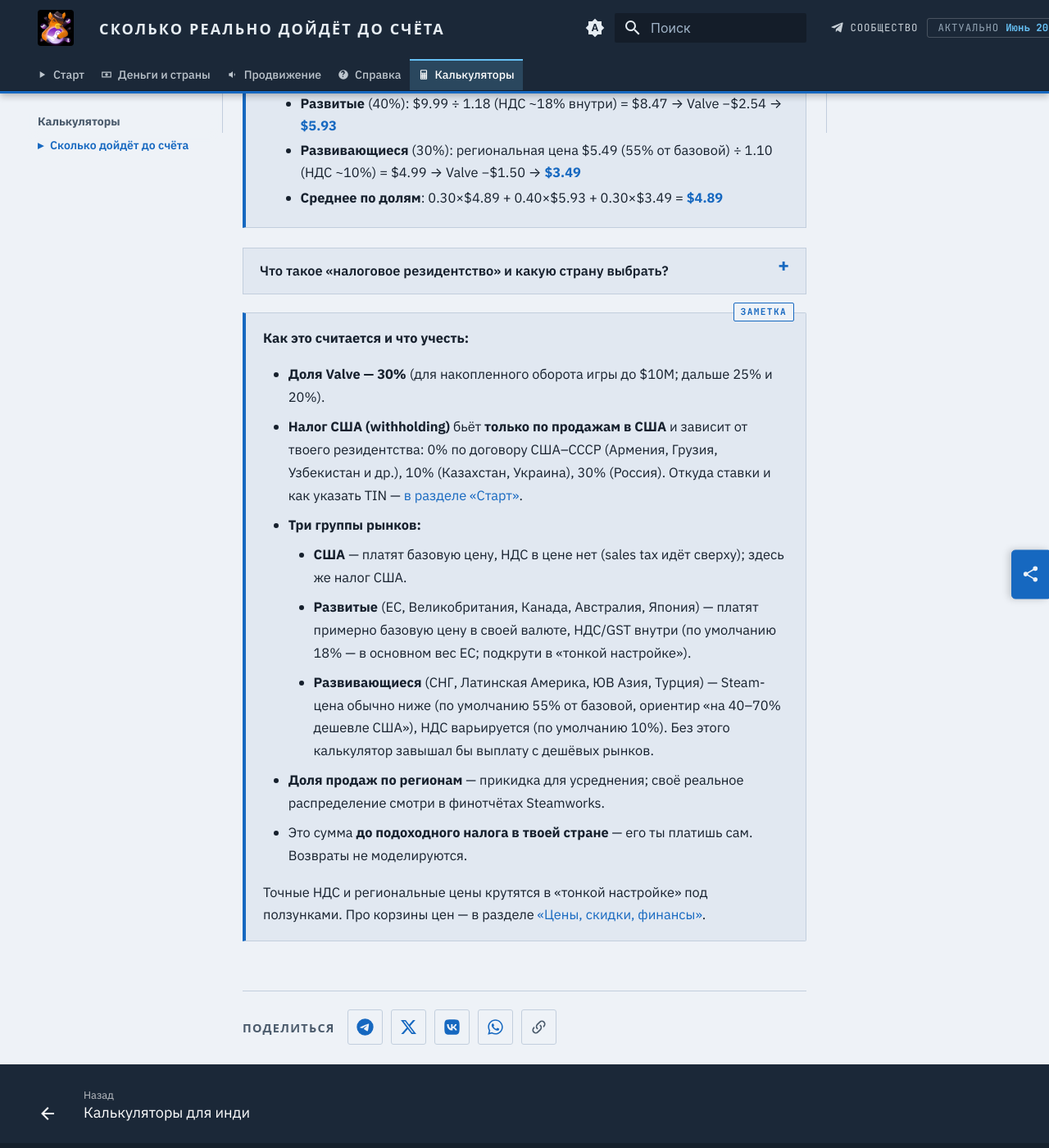
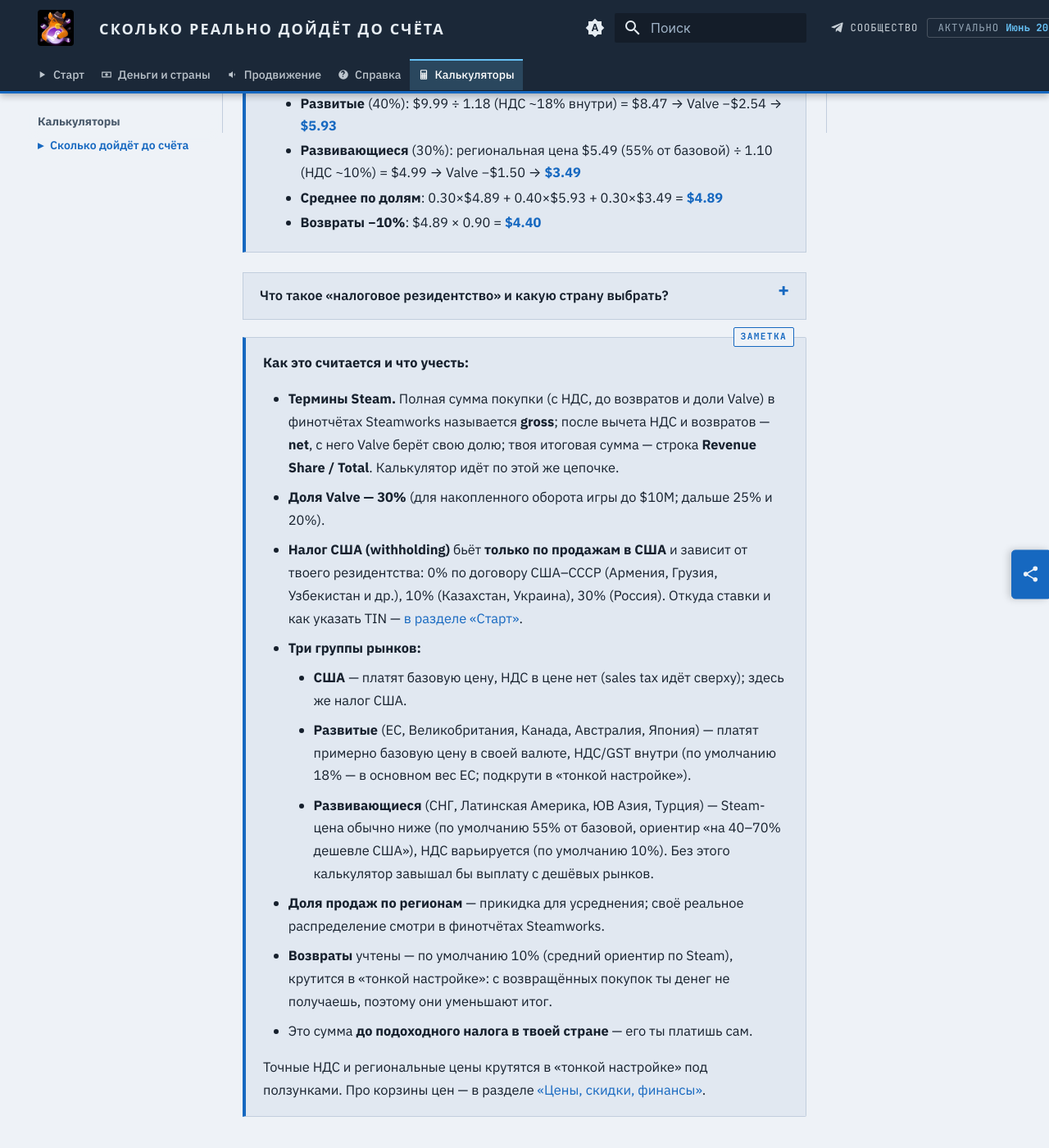
Before and after one commit to steam-izdat/steam-izdat.github.io, an MkDocs documentation site: the page built from docs/calc/payout.md, in a window 1280 px wide and 1400 px high, scrolled down 1077 px. Shown: the whole window at 82% size. Built offline with MkDocs 1.6.1 and Material for MkDocs 9.7.7, drawn with Linux system fonts in a browser that asks for light colours; some of the changed text lies outside the part shown.

Commit message:
Калькулятор: учёт возвратов (10% по умолчанию) + термины Steam gross/net
- Поле «процент возвратов» в тонкой настройке (дефолт 10%, меняется)
- Итог считается после возвратов, отдельным шагом в расчёте
- В заметке помечено: gross / net / Revenue Share — термины финотчётов Steamworks

```diff
--- a/docs/calc/payout.md
+++ b/docs/calc/payout.md
@@ -45,6 +45,7 @@
 <details class="izd-faq izd-calc__adv">
 <summary>Тонкая настройка: НДС и региональные цены</summary>
 <div class="izd-calc__advbody">
+<label>Процент возвратов, %<br><input type="number" class="izd-calc__refund" value="10" min="0" max="50" step="1"></label>
 <label>НДС в развитых, %<br><input type="number" class="izd-calc__devvat" value="18" min="0" max="30" step="1"></label>
 <label>Цена в развивающихся, % от базовой<br><input type="number" class="izd-calc__regf" value="55" min="0" max="100" step="5"></label>
 <label>НДС в развивающихся, %<br><input type="number" class="izd-calc__ovat" value="10" min="0" max="30" step="1"></label>
@@ -75,6 +76,7 @@
 
 **Как это считается и что учесть:**
 
+- **Термины Steam.** Полная сумма покупки (с НДС, до возвратов и доли Valve) в финотчётах Steamworks называется **gross**; после вычета НДС и возвратов — **net**, с него Valve берёт свою долю; твоя итоговая сумма — строка **Revenue Share / Total**. Калькулятор идёт по этой же цепочке.
 - **Доля Valve — 30%** (для накопленного оборота игры до $10M; дальше 25% и 20%).
 - **Налог США (withholding)** бьёт **только по продажам в США** и зависит от твоего резидентства: 0% по договору США–СССР (Армения, Грузия, Узбекистан и др.), 10% (Казахстан, Украина), 30% (Россия). Откуда ставки и как указать TIN — [в разделе «Старт»](../01-start/index.md).
 - **Три группы рынков:**
@@ -82,7 +84,8 @@
     - **Развитые** (ЕС, Великобритания, Канада, Австралия, Япония) — платят примерно базовую цену в своей валюте, НДС/GST внутри (по умолчанию 18% — в основном вес ЕС; подкрути в «тонкой настройке»).
     - **Развивающиеся** (СНГ, Латинская Америка, ЮВ Азия, Турция) — Steam-цена обычно ниже (по умолчанию 55% от базовой, ориентир «на 40–70% дешевле США»), НДС варьируется (по умолчанию 10%). Без этого калькулятор завышал бы выплату с дешёвых рынков.
 - **Доля продаж по регионам** — прикидка для усреднения; своё реальное распределение смотри в финотчётах Steamworks.
-- Это сумма **до подоходного налога в твоей стране** — его ты платишь сам. Возвраты не моделируются.
+- **Возвраты** учтены — по умолчанию 10% (средний ориентир по Steam), крутится в «тонкой настройке»: с возвращённых покупок ты денег не получаешь, поэтому они уменьшают итог.
+- Это сумма **до подоходного налога в твоей стране** — его ты платишь сам.
 
 Точные НДС и региональные цены крутятся в «тонкой настройке» под ползунками. Про корзины цен — в разделе [«Цены, скидки, финансы»](../05-pricing/index.md).
 
--- a/docs/javascripts/calc-payout.js
+++ b/docs/javascripts/calc-payout.js
@@ -42,7 +42,9 @@
   q(".izd-calc__otv").textContent = izdPct(nOT);
 
   var blended = izdR2(nUS * us.bank + nAD * ad.bank + nOT * ot.bank);
-  var effPct = price ? Math.round(blended / price * 100) : 0;
+  var refund = (parseFloat(q(".izd-calc__refund").value) || 0) / 100;
+  var finalBank = izdR2(blended * (1 - refund));
+  var effPct = price ? Math.round(finalBank / price * 100) : 0;
 
   var out = q(".izd-calc__out");
   if (!tot) {
@@ -51,13 +53,14 @@
   }
   var devVpct = Math.round(devV * 100), otVpct = Math.round(otV * 100), regFpct = Math.round(regF * 100);
   out.innerHTML =
-    '<p class="izd-calc__headline">В среднем с продажи тебе дойдёт <b>' + izdMoney(blended) + '</b> — ≈ ' + effPct + '% от базовой цены ' + izdMoney(price) + '.</p>' +
+    '<p class="izd-calc__headline">В среднем с продажи тебе дойдёт <b>' + izdMoney(finalBank) + '</b> — ≈ ' + effPct + '% от базовой цены ' + izdMoney(price) + '.</p>' +
     '<div class="izd-calc__steps"><p class="izd-calc__stepstitle">Как посчитано:</p><ul>' +
     '<li><b>США</b> (' + izdPct(nUS) + ' продаж): ' + izdMoney(price) + ' → Valve −' + izdMoney(us.steam) + ' → твои ' + izdMoney(us.dev) +
       (us.wh > 0 ? ' → налог США ' + Math.round(rate * 100) + '% −' + izdMoney(us.wh) : ' → налог США 0%') + ' → <b>' + izdMoney(us.bank) + '</b></li>' +
     '<li><b>Развитые</b> (' + izdPct(nAD) + '): ' + izdMoney(price) + ' ÷ ' + (1 + devV).toFixed(2) + ' (НДС ~' + devVpct + '% внутри) = ' + izdMoney(ad.net) + ' → Valve −' + izdMoney(ad.steam) + ' → <b>' + izdMoney(ad.bank) + '</b></li>' +
     '<li><b>Развивающиеся</b> (' + izdPct(nOT) + '): региональная цена ' + izdMoney(otPrice) + ' (' + regFpct + '% от базовой) ÷ ' + (1 + otV).toFixed(2) + ' (НДС ~' + otVpct + '%) = ' + izdMoney(ot.net) + ' → Valve −' + izdMoney(ot.steam) + ' → <b>' + izdMoney(ot.bank) + '</b></li>' +
     '<li><b>Среднее по долям</b>: ' + nUS.toFixed(2) + '×' + izdMoney(us.bank) + ' + ' + nAD.toFixed(2) + '×' + izdMoney(ad.bank) + ' + ' + nOT.toFixed(2) + '×' + izdMoney(ot.bank) + ' = <b>' + izdMoney(blended) + '</b></li>' +
+    (refund > 0 ? '<li><b>Возвраты −' + Math.round(refund * 100) + '%</b>: ' + izdMoney(blended) + ' × ' + (1 - refund).toFixed(2) + ' = <b>' + izdMoney(finalBank) + '</b></li>' : '') +
     '</ul></div>';
 }
 
```
